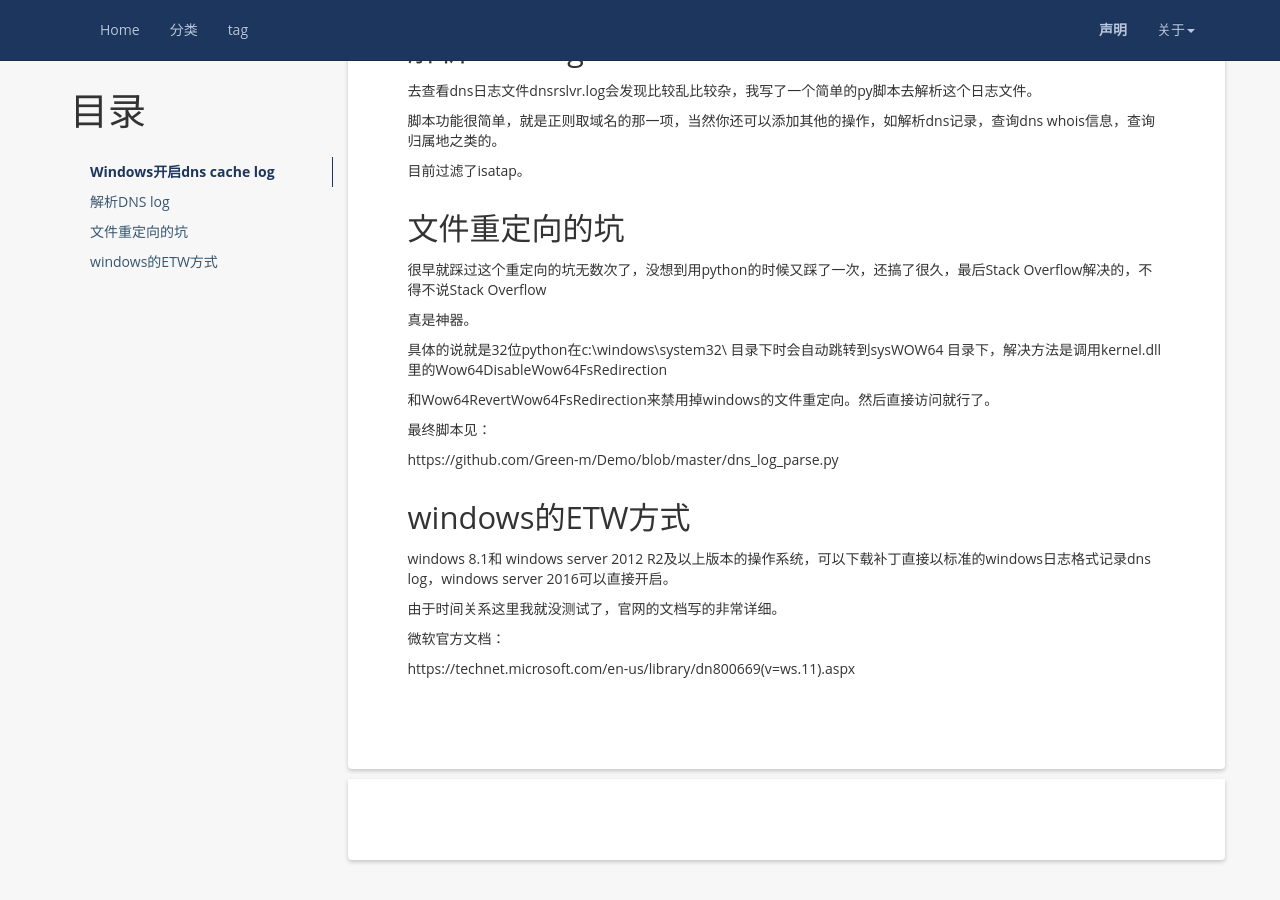
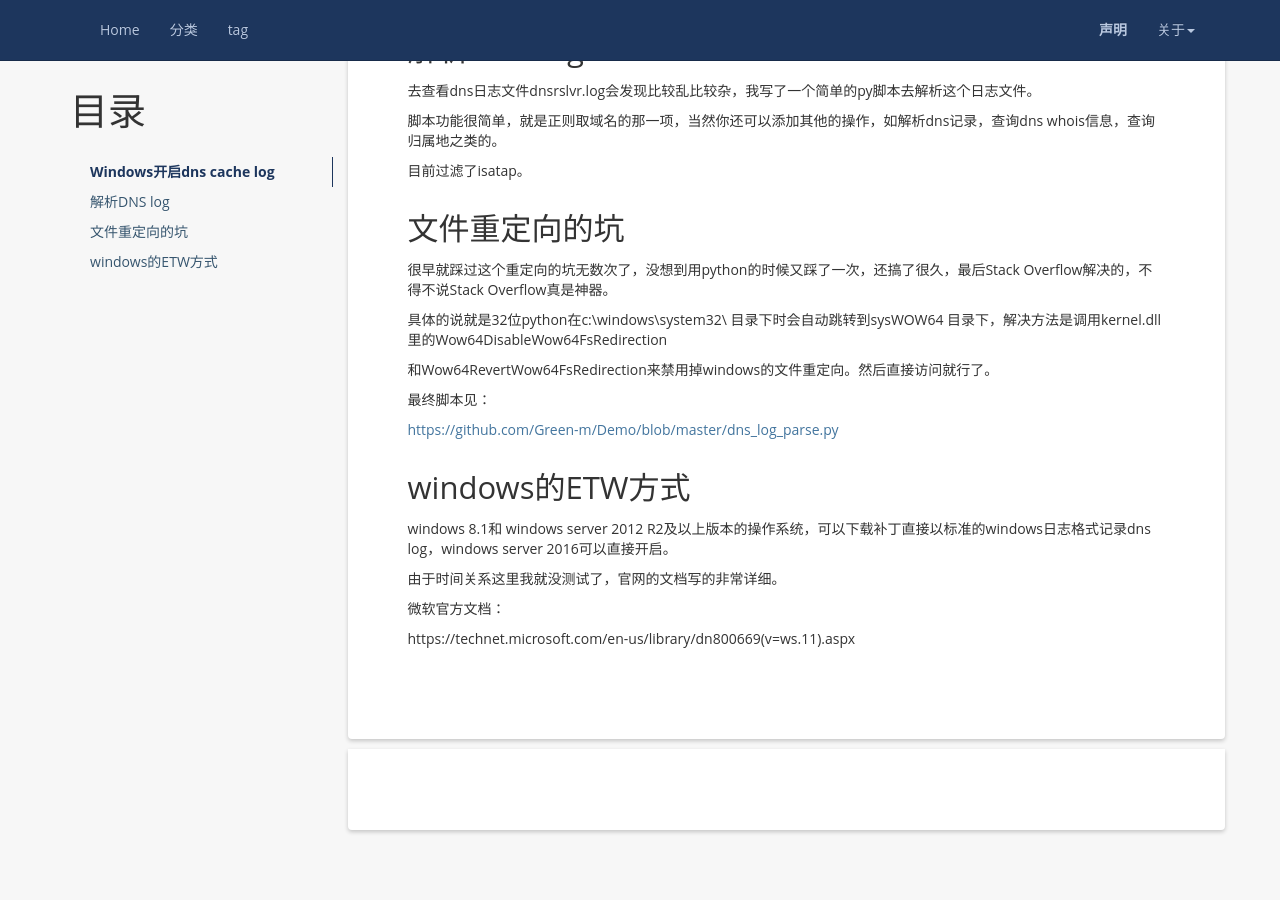
Before and after one commit to Green-m/Green-m.github.io, a Jekyll site: the page built from _posts/2017-08-21-windows-dns-log.md, in a window 1280 px wide and 900 px high, scrolled down 983 px. Built offline with Jekyll 4.4.1, drawn with Linux system fonts in a browser that asks for light colours; comment, search, counter and statistics services are not loaded.

```diff
--- a/_posts/2017-08-21-windows-dns-log.md
+++ b/_posts/2017-08-21-windows-dns-log.md
@@ -41,7 +41,7 @@ net start dnscache
 
 参考链接：
 
-http://blog.nsfocus.net/open-dns-client-service-log/
+[http://blog.nsfocus.net/open-dns-client-service-log/](http://blog.nsfocus.net/open-dns-client-service-log/)
 
 
 
@@ -61,9 +61,7 @@ http://blog.nsfocus.net/open-dns-client-service-log/
 文件重定向的坑
 -------------------
 
-很早就踩过这个重定向的坑无数次了，没想到用python的时候又踩了一次，还搞了很久，最后Stack Overflow解决的，不得不说Stack Overflow
-
-真是神器。
+很早就踩过这个重定向的坑无数次了，没想到用python的时候又踩了一次，还搞了很久，最后Stack Overflow解决的，不得不说Stack Overflow真是神器。
 
 具体的说就是32位python在c:\\windows\\system32\\ 目录下时会自动跳转到sysWOW64 目录下，解决方法是调用kernel.dll里的Wow64DisableWow64FsRedirection
 
@@ -72,7 +70,7 @@ http://blog.nsfocus.net/open-dns-client-service-log/
 
 最终脚本见：
 
-https://github.com/Green-m/Demo/blob/master/dns_log_parse.py
+[https://github.com/Green-m/Demo/blob/master/dns_log_parse.py](https://github.com/Green-m/Demo/blob/master/dns_log_parse.py)
 
 
 windows的ETW方式
```
